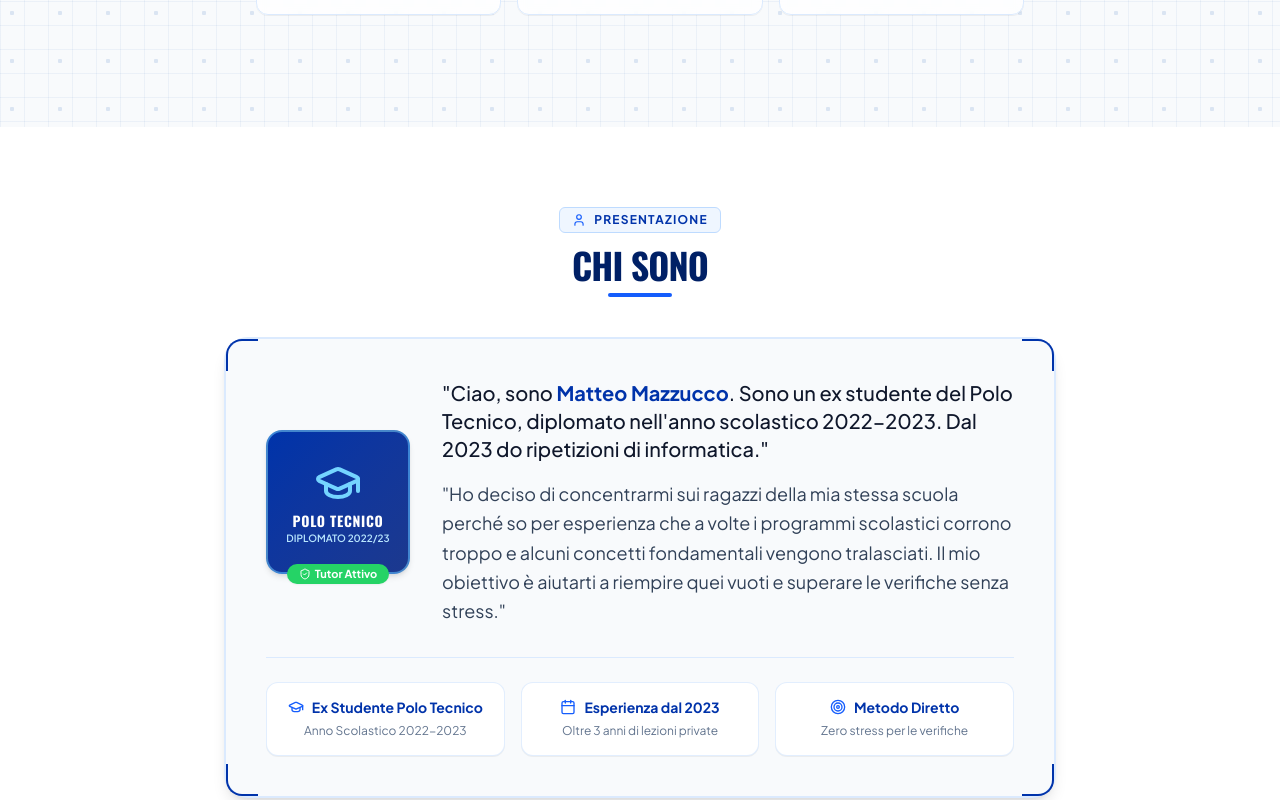
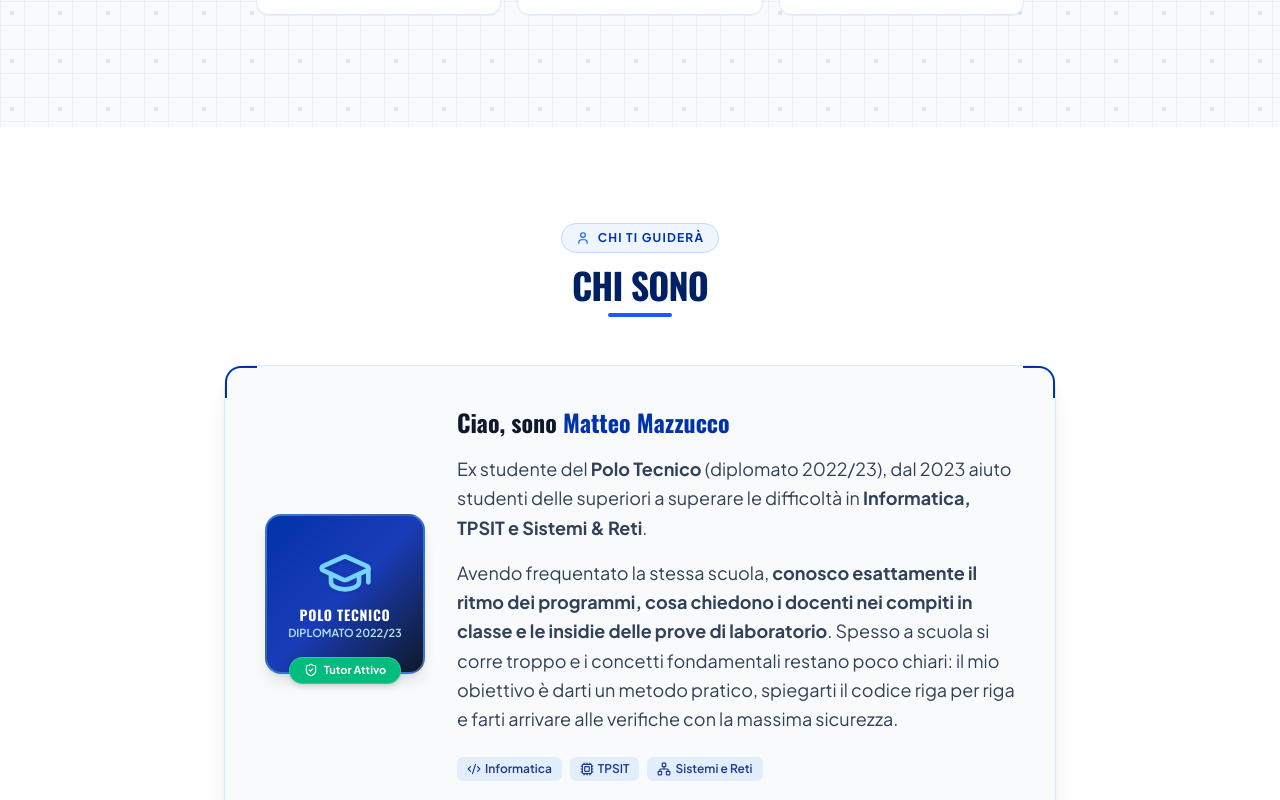
Before and after one commit to subtotalcrib6/ripetizioni, a React (Vite) app: page / in a window 1280 px wide. Shown: the part 1040-1840 px from the top of the page. Built offline with nearby package versions, Linux system fonts and the light colour scheme.

Commit message:
Update ChiSono.tsx

```diff
--- a/src/components/ChiSono.tsx
+++ b/src/components/ChiSono.tsx
@@ -1,16 +1,19 @@
 import React from 'react';
-import { User, GraduationCap, Calendar, Target, ShieldCheck } from 'lucide-react';
+import { User, GraduationCap, Calendar, Target, ShieldCheck, Code2, Network, Cpu } from 'lucide-react';
+
+// Se hai una tua foto inseriscila qui (es. import fotoMatteo from '../assets/matteo.jpg';)
+// Altrimenti lasciamo il badge grafico professionale!
 
 export const ChiSono: React.FC = () => {
   return (
-    <section id="chi-sono" className="py-16 sm:py-20 bg-white dark:bg-slate-950 relative overflow-hidden transition-colors duration-300">
+    <section id="chi-sono" className="py-16 sm:py-24 bg-white dark:bg-slate-950 relative overflow-hidden transition-colors duration-300">
       <div className="max-w-4xl mx-auto px-4 sm:px-6 lg:px-8">
 
         {/* Section Header */}
-        <div className="text-center mb-10">
-          <div className="inline-flex items-center gap-2 px-3 py-1 rounded-md bg-blue-50 dark:bg-blue-950/80 border border-blue-200 dark:border-blue-800 text-[#0033aa] dark:text-sky-300 text-xs font-bold uppercase tracking-widest mb-3">
+        <div className="text-center mb-12">
+          <div className="inline-flex items-center gap-2 px-3.5 py-1.5 rounded-full bg-blue-50 dark:bg-blue-950/80 border border-blue-200 dark:border-blue-800 text-[#0033aa] dark:text-sky-300 text-xs font-bold uppercase tracking-widest mb-3">
             <User className="w-3.5 h-3.5 text-blue-600 dark:text-sky-400" />
-            <span>Presentazione</span>
+            <span>Chi Ti Guiderà</span>
           </div>
           <h2 className="text-3xl sm:text-4xl font-black text-[#002066] dark:text-slate-100 uppercase tracking-tight font-display">
             CHI SONO
@@ -19,7 +22,7 @@ export const ChiSono: React.FC = () => {
         </div>
 
         {/* Styled Card with Subtle Tech Border */}
-        <div className="relative rounded-3xl bg-slate-50 dark:bg-slate-900 border-2 border-blue-100 dark:border-slate-800 p-6 sm:p-10 shadow-lg hover:shadow-xl transition-all">
+        <div className="relative rounded-3xl bg-slate-50 dark:bg-slate-900 border border-blue-100 dark:border-slate-800 p-6 sm:p-10 shadow-xl transition-all">
 
           {/* Subtle Corner Tech Accents */}
           <div className="absolute top-0 left-0 w-8 h-8 border-t-2 border-l-2 border-[#0033aa] dark:border-sky-400 rounded-tl-2xl" />
@@ -31,12 +34,14 @@ export const ChiSono: React.FC = () => {
 
             {/* Left Profile Avatar / Badge Graphic */}
             <div className="shrink-0 flex flex-col items-center text-center">
-              <div className="w-28 h-28 sm:w-36 sm:h-36 rounded-2xl bg-gradient-to-br from-[#0033aa] to-blue-900 dark:from-blue-700 dark:to-blue-950 text-white flex flex-col items-center justify-center p-4 shadow-md border-2 border-sky-300/50 relative">
-                <GraduationCap className="w-12 h-12 text-sky-300 mb-1" />
-                <span className="font-display font-bold text-sm tracking-wider uppercase">Polo Tecnico</span>
-                <span className="text-[10px] text-sky-200 font-semibold uppercase">Diplomato 2022/23</span>
-                <div className="absolute -bottom-3 bg-[#25D366] text-white text-[11px] font-bold px-3 py-0.5 rounded-full shadow-xs flex items-center gap-1">
-                  <ShieldCheck className="w-3 h-3" />
+              <div className="w-32 h-32 sm:w-40 sm:h-40 rounded-2xl bg-gradient-to-br from-[#0033aa] via-blue-800 to-slate-900 dark:from-blue-700 dark:to-slate-950 text-white flex flex-col items-center justify-center p-4 shadow-lg border-2 border-sky-300/40 relative">
+                <GraduationCap className="w-14 h-14 text-sky-300 mb-1 drop-shadow" />
+                <span className="font-display font-bold text-sm tracking-wider uppercase text-white">Polo Tecnico</span>
+                <span className="text-[11px] text-sky-200 font-semibold uppercase">Diplomato 2022/23</span>
+
+                {/* Badge Tutor Attivo */}
+                <div className="absolute -bottom-3 bg-emerald-500 text-white text-[11px] font-bold px-3.5 py-1 rounded-full shadow-md flex items-center gap-1.5 border border-white/20">
+                  <ShieldCheck className="w-3.5 h-3.5" />
                   <span>Tutor Attivo</span>
                 </div>
               </div>
@@ -44,40 +49,58 @@ export const ChiSono: React.FC = () => {
 
             {/* Right Text Block */}
             <div className="space-y-4 text-slate-700 dark:text-slate-300 text-base sm:text-lg leading-relaxed">
-              <p className="font-medium text-slate-900 dark:text-slate-100 text-lg sm:text-xl">
-                "Ciao, sono <strong className="text-[#0033aa] dark:text-sky-400 font-bold">Matteo Mazzucco</strong>. Sono un ex studente del Polo Tecnico, diplomato nell'anno scolastico 2022-2023. Dal 2023 do ripetizioni di informatica."
+              <h3 className="font-display font-bold text-slate-900 dark:text-slate-100 text-xl sm:text-2xl">
+                Ciao, sono <span className="text-[#0033aa] dark:text-sky-400">Matteo Mazzucco</span>
+              </h3>
+
+              <p>
+                Ex studente del <strong>Polo Tecnico</strong> (diplomato 2022/23), dal 2023 aiuto studenti delle superiori a superare le difficoltà in <strong>Informatica, TPSIT e Sistemi & Reti</strong>.
               </p>
+
               <p>
-                "Ho deciso di concentrarmi sui ragazzi della mia stessa scuola perché so per esperienza che a volte i programmi scolastici corrono troppo e alcuni concetti fondamentali vengono tralasciati. Il mio obiettivo è aiutarti a riempire quei vuoti e superare le verifiche senza stress."
+                Avendo frequentato la stessa scuola, <strong>conosco esattamente il ritmo dei programmi, cosa chiedono i docenti nei compiti in classe e le insidie delle prove di laboratorio</strong>. Spesso a scuola si corre troppo e i concetti fondamentali restano poco chiari: il mio obiettivo è darti un metodo pratico, spiegarti il codice riga per riga e farti arrivare alle verifiche con la massima sicurezza.
               </p>
+
+              {/* Tag materie chiave */}
+              <div className="flex flex-wrap gap-2 pt-2">
+                <span className="inline-flex items-center gap-1 px-2.5 py-1 rounded-md bg-blue-100/70 dark:bg-blue-950/60 text-blue-900 dark:text-sky-300 text-xs font-semibold">
+                  <Code2 className="w-3.5 h-3.5" /> Informatica
+                </span>
+                <span className="inline-flex items-center gap-1 px-2.5 py-1 rounded-md bg-blue-100/70 dark:bg-blue-950/60 text-blue-900 dark:text-sky-300 text-xs font-semibold">
+                  <Cpu className="w-3.5 h-3.5" /> TPSIT
+                </span>
+                <span className="inline-flex items-center gap-1 px-2.5 py-1 rounded-md bg-blue-100/70 dark:bg-blue-950/60 text-blue-900 dark:text-sky-300 text-xs font-semibold">
+                  <Network className="w-3.5 h-3.5" /> Sistemi e Reti
+                </span>
+              </div>
             </div>
 
           </div>
 
           {/* Quick Info Grid Below Card */}
           <div className="mt-8 pt-6 border-t border-blue-100 dark:border-slate-800 grid grid-cols-1 sm:grid-cols-3 gap-4 text-center">
-            <div className="bg-white dark:bg-slate-800 p-3.5 rounded-xl border border-blue-100/80 dark:border-slate-700 shadow-2xs">
-              <div className="flex items-center justify-center gap-2 text-[#0033aa] dark:text-sky-300 font-bold text-sm">
+            <div className="bg-white dark:bg-slate-800/90 p-4 rounded-xl border border-blue-100/80 dark:border-slate-700/80 shadow-2xs hover:border-blue-300 dark:hover:border-slate-600 transition-colors">
+              <div className="flex items-center justify-center gap-2 text-[#0033aa] dark:text-sky-300 font-bold text-sm mb-0.5">
                 <GraduationCap className="w-4 h-4 text-blue-600 dark:text-sky-400" />
-                <span>Ex Studente Polo Tecnico</span>
+                <span>Focus Polo Tecnico</span>
               </div>
-              <span className="text-xs text-slate-500 dark:text-slate-400">Anno Scolastico 2022-2023</span>
+              <span className="text-xs text-slate-500 dark:text-slate-400">Conosco programmi e verifiche</span>
             </div>
 
-            <div className="bg-white dark:bg-slate-800 p-3.5 rounded-xl border border-blue-100/80 dark:border-slate-700 shadow-2xs">
-              <div className="flex items-center justify-center gap-2 text-[#0033aa] dark:text-sky-300 font-bold text-sm">
+            <div className="bg-white dark:bg-slate-800/90 p-4 rounded-xl border border-blue-100/80 dark:border-slate-700/80 shadow-2xs hover:border-blue-300 dark:hover:border-slate-600 transition-colors">
+              <div className="flex items-center justify-center gap-2 text-[#0033aa] dark:text-sky-300 font-bold text-sm mb-0.5">
                 <Calendar className="w-4 h-4 text-blue-600 dark:text-sky-400" />
                 <span>Esperienza dal 2023</span>
               </div>
-              <span className="text-xs text-slate-500 dark:text-slate-400">Oltre 3 anni di lezioni private</span>
+              <span className="text-xs text-slate-500 dark:text-slate-400">Decine di ore di lezioni individuali</span>
             </div>
 
-            <div className="bg-white dark:bg-slate-800 p-3.5 rounded-xl border border-blue-100/80 dark:border-slate-700 shadow-2xs">
-              <div className="flex items-center justify-center gap-2 text-[#0033aa] dark:text-sky-300 font-bold text-sm">
+            <div className="bg-white dark:bg-slate-800/90 p-4 rounded-xl border border-blue-100/80 dark:border-slate-700/80 shadow-2xs hover:border-blue-300 dark:hover:border-slate-600 transition-colors">
+              <div className="flex items-center justify-center gap-2 text-[#0033aa] dark:text-sky-300 font-bold text-sm mb-0.5">
                 <Target className="w-4 h-4 text-blue-600 dark:text-sky-400" />
-                <span>Metodo Diretto</span>
+                <span>Pratica & Laboratorio</span>
               </div>
-              <span className="text-xs text-slate-500 dark:text-slate-400">Zero stress per le verifiche</span>
+              <span className="text-xs text-slate-500 dark:text-slate-400">Codice reale e simulazioni d'esame</span>
             </div>
           </div>
 
```
